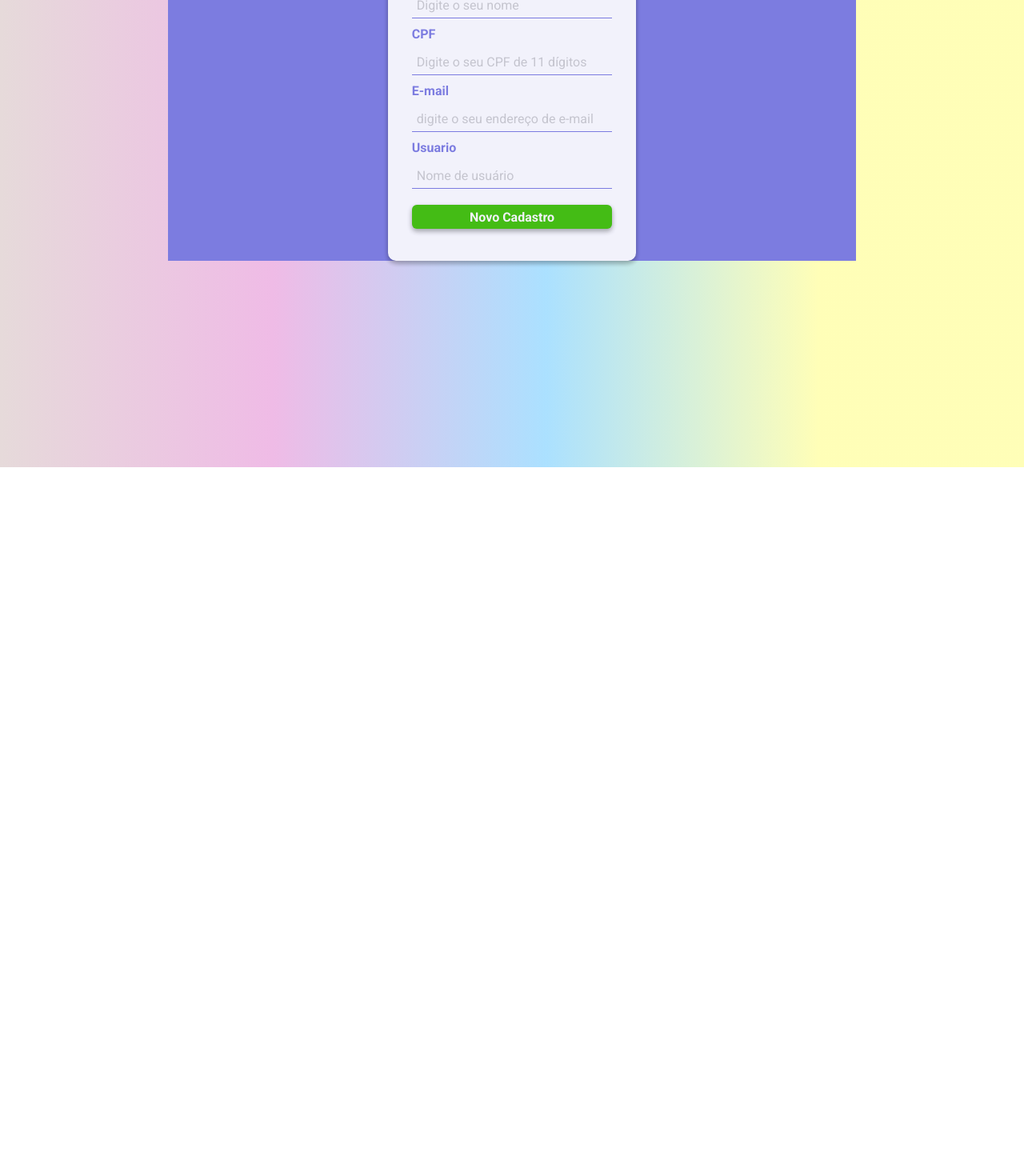
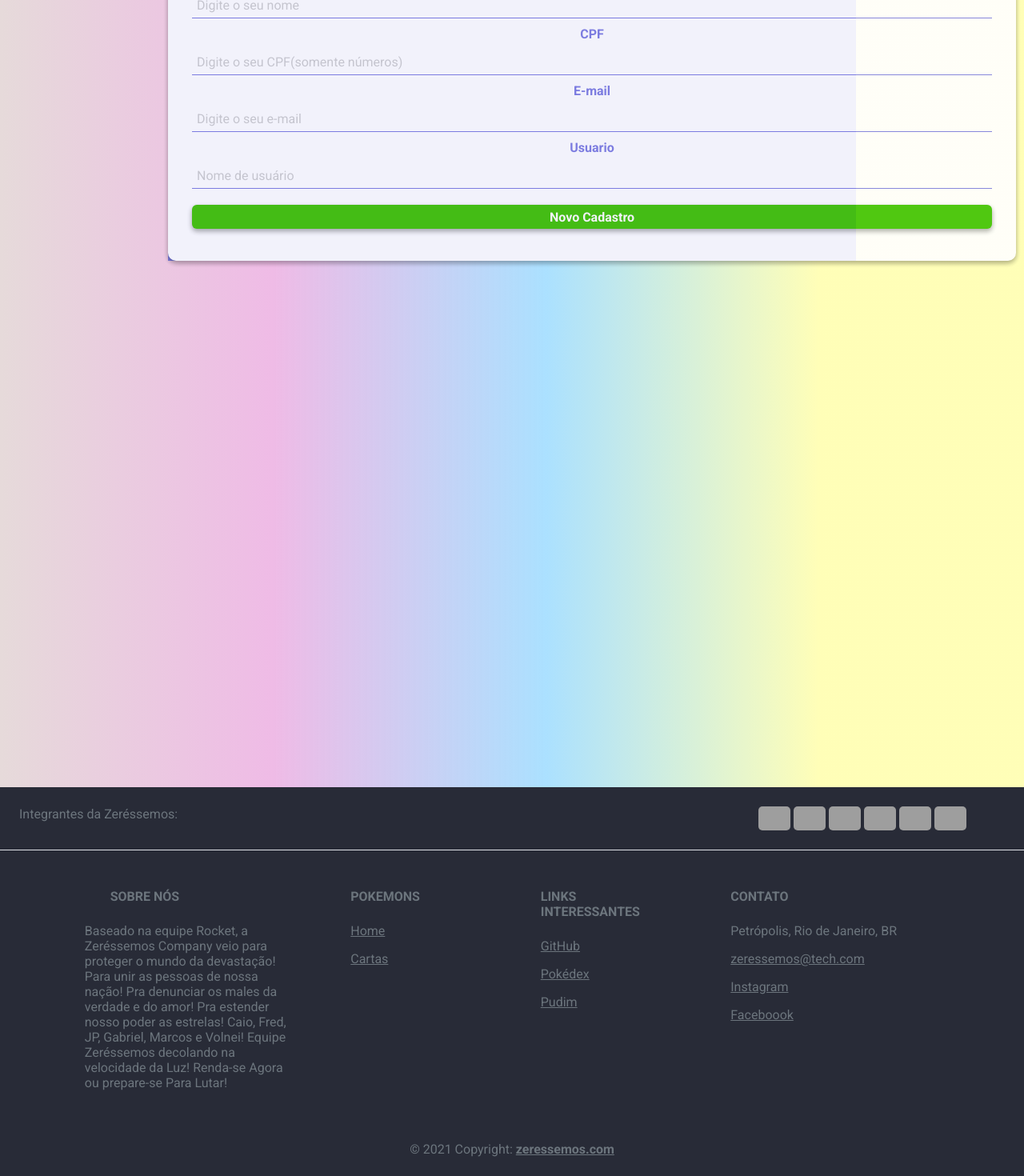
Before and after one commit to OsZeressemos/zeroCommerce, a React (Create React App) app: page /cadastro in a window 1280 px wide. Shown: the part 216-1686 px from the top of the page at 80% size. Before the commit the page ends 800 px from the top, so only its background shows below. Built offline with nearby package versions, Linux system fonts and the light colour scheme; grey boxes are pictures that could not be loaded.

Commit message:
Add Icons and footer

```diff
--- a/public/index.html
+++ b/public/index.html
@@ -3,6 +3,8 @@
   <head>
     <meta charset="utf-8" />
     <link rel="icon" type="image/png" sizes="16x16" href="/favicon-16x16.png">
+     <link href="https://cdn.jsdelivr.net/npm/bootstrap@5.0.1/dist/css/bootstrap.min.css" rel="stylesheet"
+        integrity="sha384-+0n0xVW2eSR5OomGNYDnhzAbDsOXxcvSN1TPprVMTNDbiYZCxYbOOl7+AMvyTG2x" crossorigin="anonymous">
     <meta name="viewport" content="width=device-width, initial-scale=1" />
     <meta name="theme-color" content="#000000" />
     <meta
@@ -39,5 +41,105 @@
       To begin the development, run `npm start` or `yarn start`.
       To create a production bundle, use `npm run build` or `yarn build`.
     -->
+    <footer class="text-center text-lg-start bg-light text-muted">
+        <div style="background-color: #282b37;">
+            <section class="d-flex justify-content-center justify-content-lg-between p-4 border-bottom">
+                <div class="me-5 d-none d-lg-block">
+                    <span>Integrantes da Zeréssemos:</span>
+                </div>
+                <div class="me-5 d-none d-lg-block">
+                    <a href="https://www.linkedin.com/in/volnei-paulino-neves-filho-495a84168/" target="_blank">
+                        <i class="github"><img src="https://unavatar.now.sh/github/Volneineves"></i>
+                    </a>
+                    <a href="https://www.linkedin.com/in/fredericostilpen/" target="_blank">
+                        <i class="github"><img src="https://unavatar.now.sh/github/FredericoStilpen"></i>
+                    </a>
+                    <a href="https://www.linkedin.com/in/marcos-paulo-marques-corr%C3%AAa-gomes/" target="_blank">
+                        <i class="github"><img src="https://unavatar.now.sh/github/marcosbarker"></i>
+                    </a>
+                    <a href="https://www.linkedin.com/in/gabriel-macedo-ara%C3%BAjo-951603165/" target="_blank">
+                        <i class="github"><img src="https://unavatar.now.sh/github/M4G1Ck"></i>
+                    </a>
+                    <a href="https://www.linkedin.com/in/jpbade/" target="_blank">
+                        <i class="github"><img src="https://unavatar.now.sh/github/JpBade"></i>
+                    </a>
+
+                    <a href="https://github.com/raiocodrigues" target="_blank">
+                        <i class="github"><img src="https://unavatar.vercel.app/github/raiocodrigues"></i>
+                    </a>
+                </div>
+            </section>
+            <section class="">
+                <div class="container text-center text-md-start mt-5">
+                    <div class="row mt-3">
+
+                        <div class="col-md-3 col-lg-4 col-xl-3 mx-auto mb-4">
+
+                            <h6 class="text-uppercase fw-bold mb-4">
+                                <i class="fas fa-gem me-3" id="about"></i>
+                                &nbsp;&nbsp;&nbsp;&nbsp;Sobre Nós
+                            </h6>
+                            <p>
+                                Baseado na equipe Rocket, a Zeréssemos Company veio para proteger o mundo da devastação!
+                                Para unir as pessoas de nossa nação! Pra denunciar os males da verdade e do amor! Pra
+                                estender nosso poder as estrelas! Caio, Fred, JP, Gabriel, Marcos e Volnei! Equipe
+                                Zeréssemos decolando na velocidade da Luz! Renda-se Agora ou prepare-se Para Lutar!
+                            </p>
+                        </div>
+                        <div class="col-md-2 col-lg-2 col-xl-2 mx-auto mb-4">
+
+                            <h6 class="text-uppercase fw-bold mb-4">
+                                Pokemons
+                            </h6>
+                            <p>
+                                <a href="./index.html" class="text-reset">Home</a>
+                            </p>
+                            <p>
+                                <a href="#cartas" class="text-reset">Cartas</a>
+                            </p>
+                        </div>
+
+                        <div class="col-md-3 col-lg-2 col-xl-2 mx-auto mb-4">
+
+                            <h6 class="text-uppercase fw-bold mb-4">
+                                Links interessantes
+                            </h6>
+                            <p>
+                                <a href="https://github.com/OsZeressemos" class="text-reset">GitHub</a>
+                            </p>
+                            <p>
+                                <a href="https://www.pokemon.com/br/pokedex/" class="text-reset">Pokédex</a>
+                            </p>
+                            <p>
+                                <a href="http://pudim.com.br/" class="text-reset">Pudim</a>
+                            </p>
+                        </div>
+
+                        <div class="col-md-4 col-lg-3 col-xl-3 mx-auto mb-md-0 mb-4">
+                            <h6 class="text-uppercase fw-bold mb-4">
+                                Contato
+                            </h6>
+                            <p>
+                            <address>Petrópolis, Rio de Janeiro, BR</address>
+                            </p>
+                            <p>
+                                <a href="mailto:zeressemos@tech.com" class="text-reset">zeressemos@tech.com</a>
+                            </p>
+                            <p>
+                                <a href="https://www.instagram.com/zeressemos_company/" class="text-reset" target="_blank">Instagram</a>
+                            </p>
+                            <p>
+                                <a href="https://www.facebook.com/Pokemon" class="text-reset" target="_blank">Faceboook</a>
+                            </p>
+                        </div>
+                    </div>
+                </div>
+            </section>
+            <div class="text-center p-4">
+                © 2021 Copyright:
+                <a class="text-reset fw-bold" href="https://github.com/OsZeressemos">zeressemos.com</a>
+            </div>
+        </div>
+    </footer>
   </body>
 </html>
--- a/src/pages/cadastro/index.js
+++ b/src/pages/cadastro/index.js
@@ -46,10 +46,10 @@ const Cadastro = () => {
                     <input type="text" id="nome" value={novoNomeCliente} onChange={e => setNovoNomeCliente(e.target.value)} placeholder="Digite o seu nome" autoComplete="off"/>
                     <br/>
                     <label id="cpf">CPF</label>
-                    <input type="text" id="cpf" value={novoCpf} onChange={e => setNovoCpf(e.target.value)} placeholder="Digite o seu CPF de 11 dígitos" autoComplete="off" maxlength="11"/>
+                    <input type="text" id="cpf" value={novoCpf} onChange={e => setNovoCpf(e.target.value)} placeholder="Digite o seu CPF(somente números)" autoComplete="off" maxlength="11"/>
                     <br/>
                     <label id="email">E-mail</label>
-                    <input type="text" id="email" value={novoEmail} onChange={e => setNovoEmail(e.target.value)} placeholder="digite o seu endereço de e-mail" autoComplete="off"/>
+                    <input type="text" id="email" value={novoEmail} onChange={e => setNovoEmail(e.target.value)} placeholder="Digite o seu e-mail" autoComplete="off"/>
                     <br/>
                     <label id="usuario">Usuario</label>
                     <input type="text" id="usuario" value={novoUsuario} onChange={e => setNovoUsuario(e.target.value)} placeholder="Nome de usuário" autoComplete="off"/>
--- a/src/pages/controle/controleCategoria/index.js
+++ b/src/pages/controle/controleCategoria/index.js
@@ -78,17 +78,17 @@ const ControleCategoria = () => {
         };
     } */
 
-    const use_styles_model = make_styles((theme) => ({
-        paper: {
-            position: 'absolute',
-            width: 400,
-            background_color: theme.palette.background.paper,
-            border: '2px solid #000',
-            box_shadow: theme.shadows[5],
-            padding: theme.spacing(2, 4, 3),
-        },
-    }));
-    //const classesModel = useStylesModel();
+    // const use_styles_model = make_styles((theme) => ({
+    //     paper: {
+    //         position: 'absolute',
+    //         width: 400,
+    //         background_color: theme.palette.background.paper,
+    //         border: '2px solid #000',
+    //         box_shadow: theme.shadows[5],
+    //         padding: theme.spacing(2, 4, 3),
+    //     },
+    // }));
+    // //const classesModel = useStylesModel();
     const classes = useStyles();
 
 
--- a/src/pages/controle/controleProduto/index.js
+++ b/src/pages/controle/controleProduto/index.js
@@ -92,9 +92,9 @@ const ControleProduto = () => {
         },
     });
 
-    /* function rand() {
+    function rand() {
         return Math.round(Math.random() * 20) - 10;
-    } */
+    }
 
    /*  function getModalStyle() {
         const top = 50 + rand();
@@ -197,9 +197,9 @@ const ControleProduto = () => {
 
     }
 
-/*     function handleBlur(event) {
+    function handleBlur(event) {
         this.setState({ msg: event.target.value });
-    } */
+    }
 
     return (
         <>
--- a/src/pages/home/index.js
+++ b/src/pages/home/index.js
@@ -93,7 +93,7 @@ const Produtos = () => {
                     <Title>
                         <h1>Produtos</h1>
                         <label>Filtrar</label>
-                        <input value={ProdutoFiltrado} onChange={e => setProdutoFiltrado(e.target.value)} type="text" placeholder="Digite o nome ou preço" />
+                        <input value={ProdutoFiltrado} onChange={e => setProdutoFiltrado(e.target.value)} type="text" placeholder="Digite o nome do produto" />
                     </Title>
                     <Produto>
                         {Produtos.map((produto) => {
@@ -217,5 +217,20 @@ const Produtos = () => {
         </div>
     </Content>
     )
+
+
+  return (
+    <footer className="footer">
+      <div className="footer__social">
+        <a href="https://www.instagram.com/speak.up.tech/">
+
+        </a>
+        <a href="https://www.youtube.com/c/SpeakupTech">
+
+        </a>
+      </div>
+      <p className="footer__copyright">Made with by  Speak up Tech</p>
+    </footer>
+  )
 }
 export default Produtos;
--- a/src/style/global.js
+++ b/src/style/global.js
@@ -43,4 +43,24 @@ export default createGlobalStyle`
         padding: 40px  20px;
     }
 
+    footer {
+        position:absolute;
+        margin-top: 300px;
+        display: block;
+        width: 100%;
+      }
+
+      footer div a i img {
+        width: 40px;
+        border-radius: 5px;
+      }
+
+      footer div a {
+        color: transparent;
+      }
+
+      @media (max-height:880px){
+        footer { margin-top: 400px; }
+    }
+
 `;
```
Also changed, not shown: src/components/Header/index.js (+9 -9 lines), src/pages/controle/index.js (line endings or trailing spaces).
